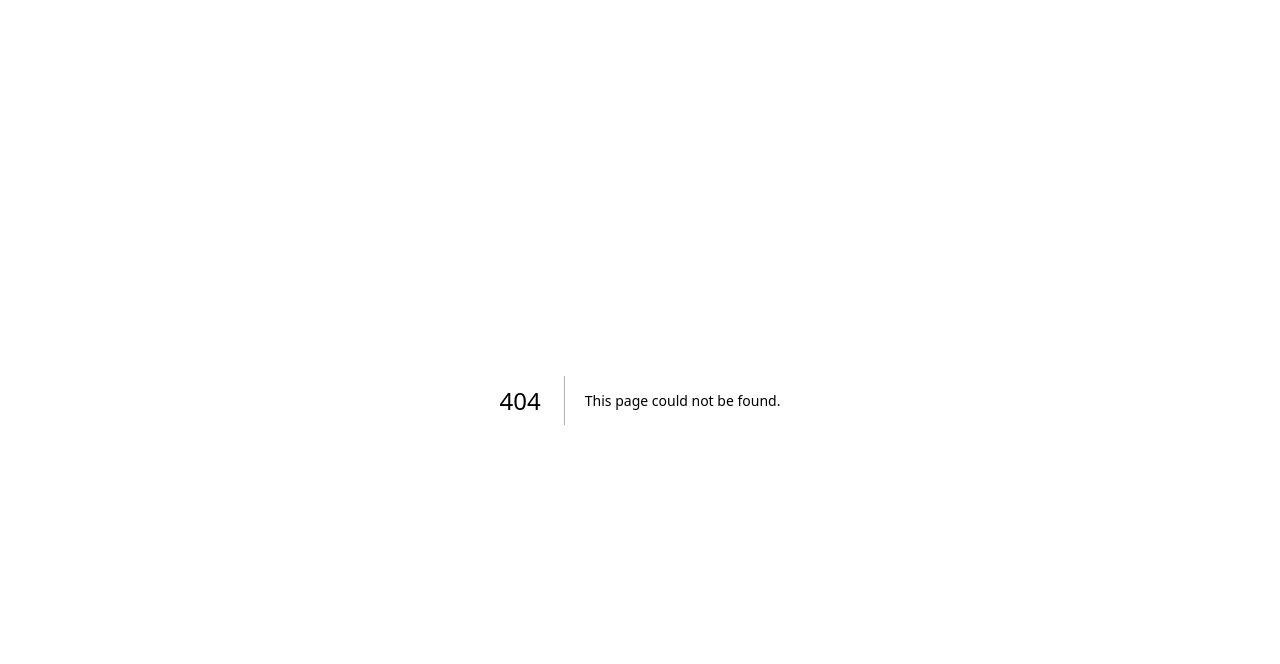
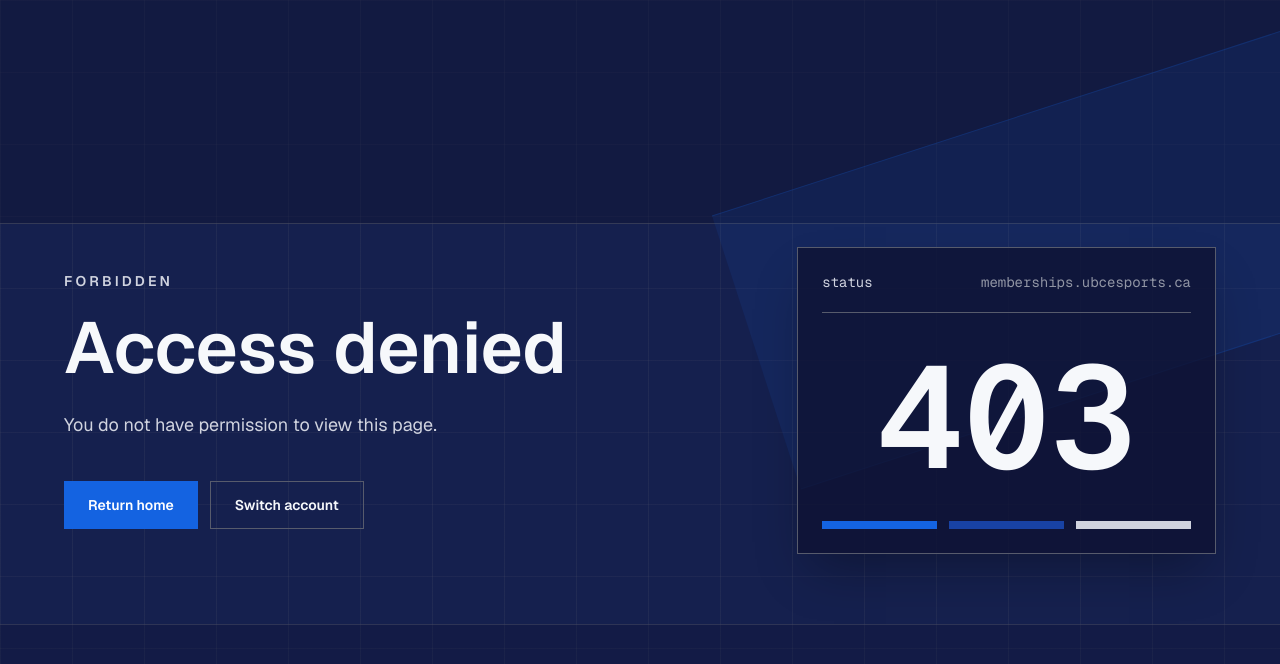
Before and after one commit to ubcesports/memberships, a Next.js app in the folder frontend/: page /403 in a window 1280 px wide. Before the commit this address had no page. Shown: the top 664 px of the page. Built offline with nearby package versions, Linux system fonts and the light colour scheme.

Commit message:
Added base pages

```diff
--- /dev/null
+++ b/frontend/src/app/403/page.tsx
@@ -0,0 +1,25 @@
+import { BasePage } from "@/components/layout/base-page";
+import { StatusPage } from "../../components/status-page";
+
+export default function ForbiddenPage() {
+    return (
+        <BasePage>
+            <div className="flex flex-1 items-center py-16">
+                <StatusPage
+                    code="403"
+                    eyebrow="Forbidden"
+                    title="Access denied"
+                    description="You do not have permission to view this page."
+                    primaryAction={{
+                        href: "/",
+                        label: "Return home",
+                    }}
+                    secondaryAction={{
+                        href: "/login",
+                        label: "Switch account",
+                    }}
+                />
+            </div>
+        </BasePage>
+    );
+}
--- a/frontend/src/app/layout.tsx
+++ b/frontend/src/app/layout.tsx
@@ -1,5 +1,6 @@
 import type { Metadata } from "next";
 import { Geist, Geist_Mono } from "next/font/google";
+import { ThemedToaster } from "@/components/notifications/themed-toaster";
 import "./globals.css";
 
 const geistSans = Geist({
@@ -27,7 +28,10 @@ export default function RootLayout({
       lang="en"
       className={`${geistSans.variable} ${geistMono.variable} h-full antialiased`}
     >
-      <body className="min-h-full flex flex-col">{children}</body>
+      <body className="min-h-full flex flex-col">
+        {children}
+        <ThemedToaster />
+      </body>
     </html>
   );
 }
--- /dev/null
+++ b/frontend/src/app/not-found.tsx
@@ -0,0 +1,21 @@
+import { BasePage } from "@/components/layout/base-page";
+import { StatusPage } from "../components/status-page";
+
+export default function NotFound() {
+    return (
+        <BasePage>
+            <div className="flex flex-1 items-center py-16">
+                <StatusPage
+                    code="404"
+                    eyebrow="Page not found"
+                    title="Page not found"
+                    description="The page you are looking for does not exist."
+                    primaryAction={{
+                        href: "/",
+                        label: "Return home",
+                    }}
+                />
+            </div>
+        </BasePage>
+    );
+}
--- a/frontend/src/app/page.tsx
+++ b/frontend/src/app/page.tsx
@@ -1,65 +1,13 @@
-import Image from "next/image";
+import { BasePage } from "@/components/layout/base-page";
 
-export default function Home() {
-  return (
-    <div className="flex flex-col flex-1 items-center justify-center bg-zinc-50 font-sans dark:bg-black">
-      <main className="flex flex-1 w-full max-w-3xl flex-col items-center justify-between py-32 px-16 bg-white dark:bg-black sm:items-start">
-        <Image
-          className="dark:invert"
-          src="/next.svg"
-          alt="Next.js logo"
-          width={100}
-          height={20}
-          priority
-        />
-        <div className="flex flex-col items-center gap-6 text-center sm:items-start sm:text-left">
-          <h1 className="max-w-xs text-3xl font-semibold leading-10 tracking-tight text-black dark:text-zinc-50">
-            To get started, edit the page.tsx file.
-          </h1>
-          <p className="max-w-md text-lg leading-8 text-zinc-600 dark:text-zinc-400">
-            Looking for a starting point or more instructions? Head over to{" "}
-            <a
-              href="https://vercel.com/templates?framework=next.js&utm_source=create-next-app&utm_medium=appdir-template-tw&utm_campaign=create-next-app"
-              className="font-medium text-zinc-950 dark:text-zinc-50"
-            >
-              Templates
-            </a>{" "}
-            or the{" "}
-            <a
-              href="https://nextjs.org/learn?utm_source=create-next-app&utm_medium=appdir-template-tw&utm_campaign=create-next-app"
-              className="font-medium text-zinc-950 dark:text-zinc-50"
-            >
-              Learning
-            </a>{" "}
-            center.
-          </p>
-        </div>
-        <div className="flex flex-col gap-4 text-base font-medium sm:flex-row">
-          <a
-            className="flex h-12 w-full items-center justify-center gap-2 rounded-full bg-foreground px-5 text-background transition-colors hover:bg-[#383838] dark:hover:bg-[#ccc] md:w-[158px]"
-            href="https://vercel.com/new?utm_source=create-next-app&utm_medium=appdir-template-tw&utm_campaign=create-next-app"
-            target="_blank"
-            rel="noopener noreferrer"
-          >
-            <Image
-              className="dark:invert"
-              src="/vercel.svg"
-              alt="Vercel logomark"
-              width={16}
-              height={16}
-            />
-            Deploy Now
-          </a>
-          <a
-            className="flex h-12 w-full items-center justify-center rounded-full border border-solid border-black/[.08] px-5 transition-colors hover:border-transparent hover:bg-black/[.04] dark:border-white/[.145] dark:hover:bg-[#1a1a1a] md:w-[158px]"
-            href="https://nextjs.org/docs?utm_source=create-next-app&utm_medium=appdir-template-tw&utm_campaign=create-next-app"
-            target="_blank"
-            rel="noopener noreferrer"
-          >
-            Documentation
-          </a>
-        </div>
-      </main>
-    </div>
-  );
+export default function HomePage() {
+    return (
+        <BasePage>
+            <div className="flex flex-1 flex-col items-center justify-center gap-6">
+                <h1 className="text-2xl font-semibold text-brand-text">
+                    UBCEA Memberships
+                </h1>
+            </div>
+        </BasePage>
+    );
 }
--- /dev/null
+++ b/frontend/src/components/layout/base-page.tsx
@@ -0,0 +1,39 @@
+import type { ReactNode } from "react";
+
+type BasePageProps = {
+    children: ReactNode;
+    className?: string;
+};
+
+export function BasePage({ children, className = "" }: BasePageProps) {
+    return (
+        <main
+            className={`relative isolate min-h-screen overflow-hidden bg-brand-bg text-brand-text ${className}`}
+        >
+            <div
+                aria-hidden="true"
+                className="pointer-events-none absolute inset-0 -z-10 bg-size-[72px_72px]"
+                style={{
+                    backgroundImage:
+                        "linear-gradient(to right, color-mix(in srgb, var(--color-border) 18%, transparent) 1px, transparent 1px), linear-gradient(to bottom, color-mix(in srgb, var(--color-border) 14%, transparent) 1px, transparent 1px)",
+                }}
+            />
+            <div
+                aria-hidden="true"
+                className="pointer-events-none absolute inset-x-0 top-0 -z-10 h-56 border-b border-brand-border/50 bg-brand-surface/45"
+            />
+            <div
+                aria-hidden="true"
+                className="pointer-events-none absolute -right-72 top-20 -z-10 h-72 w-208 rotate-[-18deg] border-y border-brand-primary/20 bg-brand-primary/10"
+            />
+            <div
+                aria-hidden="true"
+                className="pointer-events-none absolute bottom-0 left-0 -z-10 h-44 w-full border-t border-brand-border/40 bg-brand-surface/30"
+            />
+
+            <div className="mx-auto flex min-h-screen w-full max-w-7xl flex-col px-5 py-6 sm:px-8 lg:px-10">
+                {children}
+            </div>
+        </main>
+    );
+}
--- /dev/null
+++ b/frontend/src/components/notifications/themed-toaster.tsx
@@ -0,0 +1,26 @@
+"use client";
+
+import { Toaster } from "sonner";
+
+export function ThemedToaster() {
+    return (
+        <Toaster
+            position="top-right"
+            closeButton
+            toastOptions={{
+                style: {
+                    background: "var(--color-surface)",
+                    border: "1px solid var(--color-border)",
+                    color: "var(--color-text)",
+                },
+                classNames: {
+                    description: "text-brand-text-muted",
+                    actionButton:
+                        "bg-brand-primary text-white hover:bg-brand-primary-hover",
+                    cancelButton:
+                        "border border-brand-border bg-transparent text-brand-text",
+                },
+            }}
+        />
+    );
+}
--- /dev/null
+++ b/frontend/src/components/status-page.tsx
@@ -0,0 +1,78 @@
+import Link from "next/link";
+
+type StatusPageProps = {
+    code: string;
+    eyebrow: string;
+    title: string;
+    description: string;
+    primaryAction: {
+        href: string;
+        label: string;
+    };
+    secondaryAction?: {
+        href: string;
+        label: string;
+    };
+};
+
+export function StatusPage({
+    code,
+    eyebrow,
+    title,
+    description,
+    primaryAction,
+    secondaryAction,
+}: StatusPageProps) {
+    return (
+        <section className="mx-auto grid w-full max-w-6xl gap-12 lg:grid-cols-[minmax(0,0.9fr)_minmax(320px,0.55fr)] lg:items-center">
+            <div className="max-w-2xl">
+                <p className="mb-5 text-sm font-semibold uppercase tracking-[0.22em] text-brand-text-muted">
+                    {eyebrow}
+                </p>
+                <h1 className="text-5xl font-semibold leading-[1.02] text-brand-text sm:text-7xl">
+                    {title}
+                </h1>
+                <p className="mt-6 max-w-xl text-lg leading-8 text-brand-text-muted">
+                    {description}
+                </p>
+                <div className="mt-10 flex flex-col gap-3 sm:flex-row">
+                    <Link
+                        href={primaryAction.href}
+                        className="inline-flex h-12 items-center justify-center bg-brand-primary px-6 text-sm font-semibold text-white transition hover:bg-brand-primary-hover"
+                    >
+                        {primaryAction.label}
+                    </Link>
+                    {secondaryAction ? (
+                        <Link
+                            href={secondaryAction.href}
+                            className="inline-flex h-12 items-center justify-center border border-brand-border px-6 text-sm font-semibold text-brand-text transition hover:border-brand-text-muted hover:bg-white/5"
+                        >
+                            {secondaryAction.label}
+                        </Link>
+                    ) : null}
+                </div>
+            </div>
+
+            <div className="relative min-h-72 border border-brand-border bg-brand-surface/80 p-6 shadow-2xl shadow-black/30">
+                <div className="flex items-center justify-between border-b border-brand-border pb-5">
+                    <span className="font-mono text-sm text-brand-text-muted">
+                        status
+                    </span>
+                    <span className="font-mono text-sm text-brand-text-subtle">
+                        memberships.ubcesports.ca
+                    </span>
+                </div>
+                <div className="flex min-h-52 items-center justify-center">
+                    <p className="font-mono text-[7rem] font-semibold leading-none text-brand-text sm:text-[9rem]">
+                        {code}
+                    </p>
+                </div>
+                <div className="grid grid-cols-3 gap-3">
+                    <div className="h-2 bg-brand-primary" />
+                    <div className="h-2 bg-brand-primary-hover" />
+                    <div className="h-2 bg-brand-text-muted" />
+                </div>
+            </div>
+        </section>
+    );
+}
```
